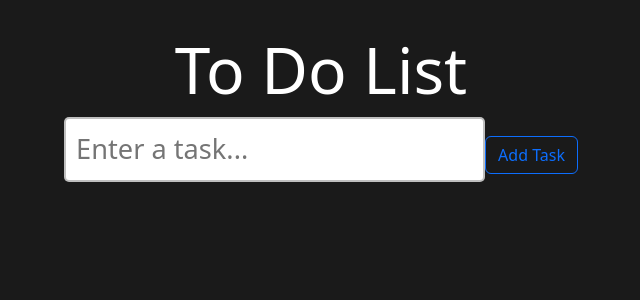
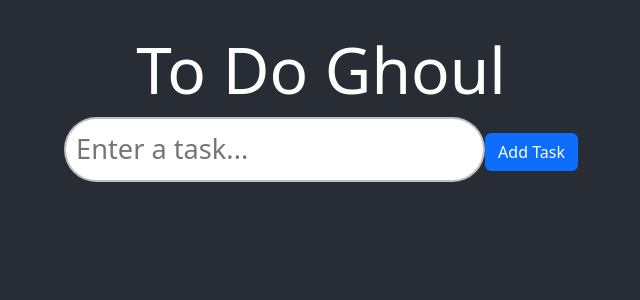
Before and after one commit to Julesmcghouls/todo, a React (Vite) app: page / in a window 1280 px wide. Shown: the top 300 px of the page, without its empty margins (319-959 px from the left). Built offline with nearby package versions, Linux system fonts and the light colour scheme.

Commit message:
refactored styling

```diff
--- a/src/ToDoList.jsx
+++ b/src/ToDoList.jsx
@@ -1,8 +1,7 @@
 import React, { useState } from "react"
-import { FontAwesomeIcon } from '@fortawesome/react-fontawesome'
 import "./index.css"
 
-// Define a functional component named ToDoList
+// Define a functional component
 function ToDoList() {
 
     // Define a state variable named tasks using the useState hook
@@ -76,7 +75,7 @@ function ToDoList() {
     return (
     <div className="ToDoList">
 
-        <h1>To Do List</h1>
+        <h1>To Do Ghoul</h1>
 
         <div>
             <input
@@ -86,7 +85,7 @@ function ToDoList() {
             value={newTask}
             // Call the handleInputChange function when the value of the input field changes
             onChange={handleInputChange}/>
-            <button type="button" className="btn btn-outline-primary"
+            <button type="button" className="btn btn-primary"
             // Call the addTask function when the button is clicked
             onClick={addTask}>Add Task</button>
 
--- a/src/index.css
+++ b/src/index.css
@@ -1,11 +1,14 @@
 body {
-  background-color: hsl(0, 0%, 10%);
+  background-color: #282c34;
+  display: flex;
+  align-items: center;
+  justify-content: center;
+  font-size: calc(10px + 2vmin);
 }
 
 .to-do-list {
   font-family: Arial, Helvetica, sans-serif;
   text-align: center;
-  margin-top: 100px;
 }
 
 h1 {
@@ -16,15 +19,15 @@ h1 {
 button {
   font-size: 1.7rem;
   font-weight: bold;
-  padding: 10px 20px;
+  padding: 50px;
   color: white;
-  border: none;
+  border: 25px;
   border-radius: 5px;
   cursor: pointer;
   transition: background-color 0.5s ease;
 }
 
-.add-button {
+/* .add-button {
   background-color: green(125, 47%, 54%);
 }
 .add-button:hover {
@@ -42,17 +45,17 @@ button {
 }
 .move-button:hover {
   background-color: darkblue (207, 90%, 54%);
-}
+} */
 input[type="text"] {
   font-size: 1.7rem;
   padding: 10px;
   border: 2px solid hsla(0, 0%, 50%, 0.5);
-  border-radius: 5px;
+  border-radius: 50px;
   color: hsla(0, 0%, 0%, 0.5);
 }
 
 ol {
-  padding: 0;
+  padding: 10px;
 }
 
 li {
@@ -61,8 +64,8 @@ li {
   padding: 15px;
   background-color: hsl(0, 0%, 97%);
   margin-bottom: 10px;
-  border: 3px solid hsla(0, 0%, 85%, 0.75);
-  border-radius: 5px;
+  border: 2px solid hsla(0, 0%, 50%, 0.5);
+  border-radius: 50px;
   display: flex;
   align-items: center;
 }
@@ -71,8 +74,8 @@ li {
   flex: 1;
 }
 
-.delete-button, .move-button {
+/* .delete-button, .move-button {
   padding: 8px 12px;
   font-size: 1.5rem;
   margin-left: 10px;
-}
+} */
```
